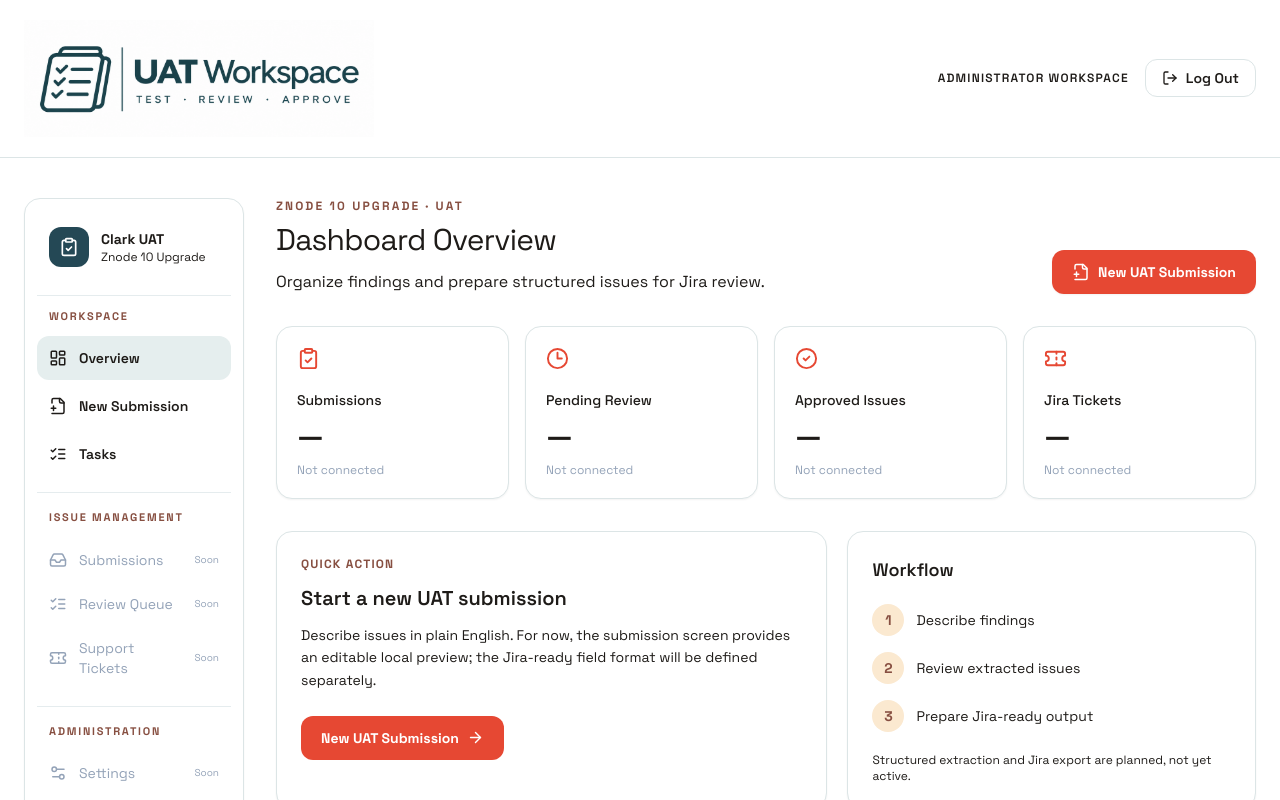
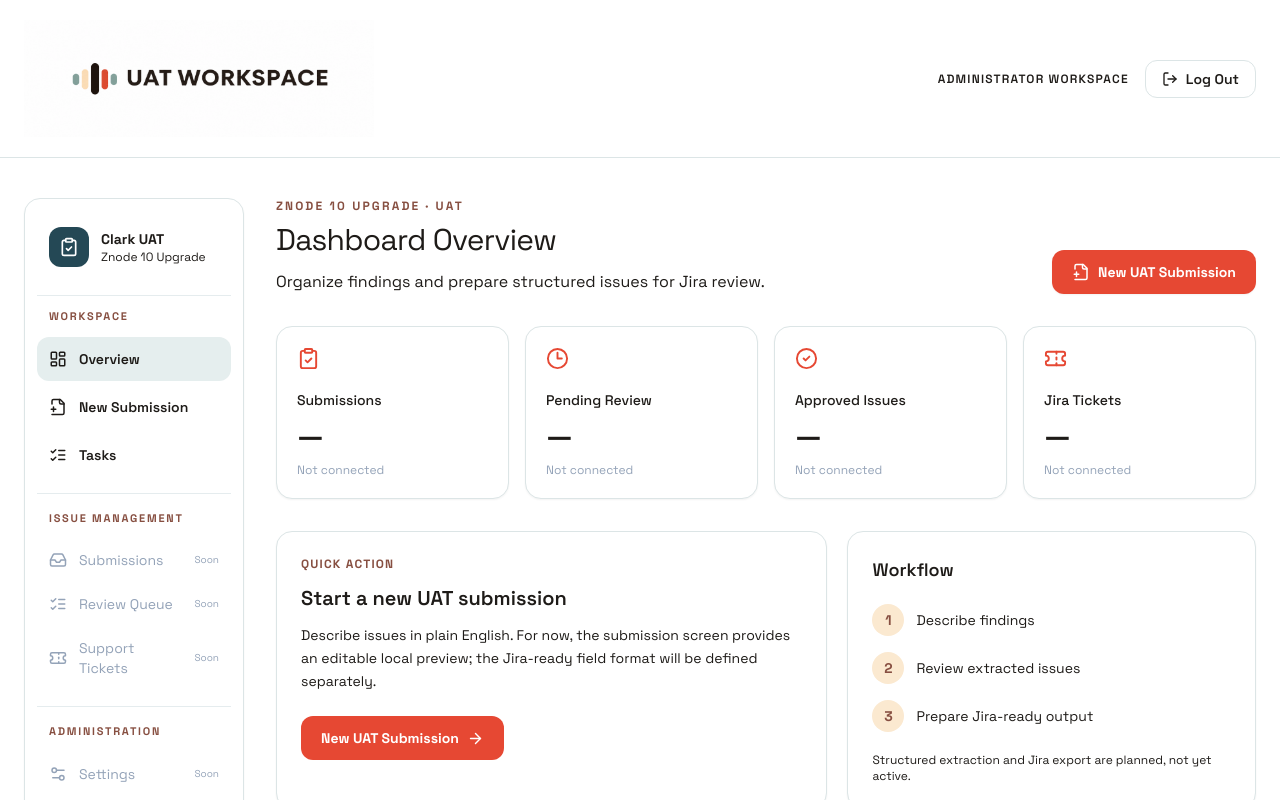
Before and after one commit to techstack-io/cwc-uat-workspace, a Next.js app: page /workspace in a window 1280 px wide. Shown: the top 800 px of the page. Built offline with nearby package versions, Linux system fonts and the light colour scheme.

Commit message:
Update logo source in page.tsx

```diff
--- a/src/app/workspace/page.tsx
+++ b/src/app/workspace/page.tsx
@@ -28,7 +28,7 @@ export default function WorkspaceDashboard() {
         <div className="mx-auto flex max-w-7xl flex-wrap items-center justify-between gap-4 px-6 py-5">
                     <Link href="/" className="flex items-center">
           <Image
-            src="/uat-logo.png"
+            src="/uat-logo-2.png"
             alt="UAT Workspace"
             width={280}
             height={80}
```
